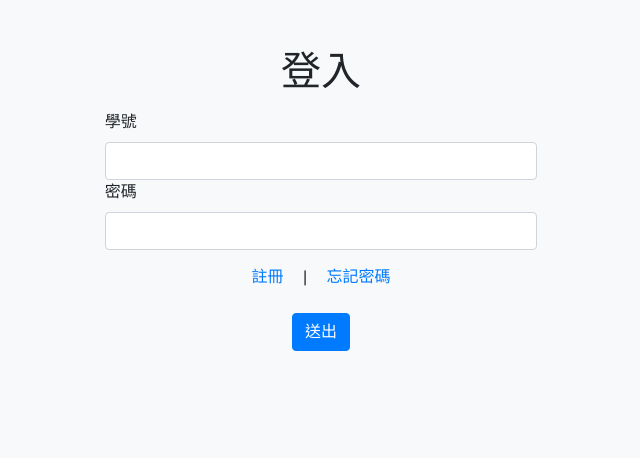
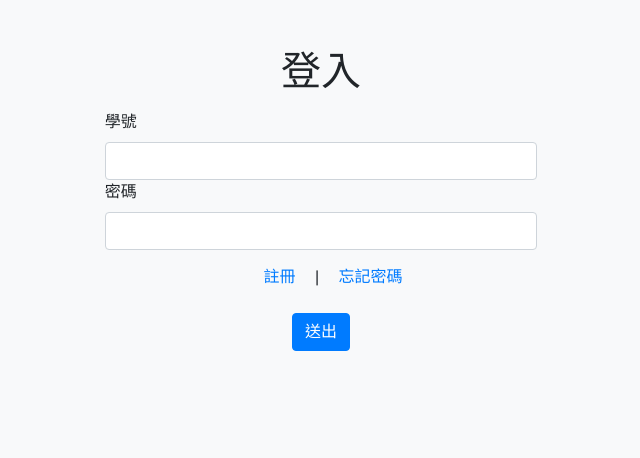
Before and after one commit to SIRLA-FJULIS/LIS-Lib-Shift-Arrangement-System, a Flask app: page /login in a window 1280 px wide. Shown: the part 71-529 px from the top of the page, without its empty margins (319-959 px from the left). Run offline with Flask 2, Linux system fonts and the light colour scheme; some libraries are stand-ins or nearby versions.

Commit message:
調整login的那根

```diff
--- a/app/templates/login.html
+++ b/app/templates/login.html
@@ -13,7 +13,7 @@
         </div>
         <div id="signInConnects" style="text-align: center;">
             <div class="container">
-                <a href="/signup">註冊</a><span class="container"> | </span><a href="/forgotpassword">忘記密碼</a>
+                <a class="ml-4" href="/signup">註冊</a><span class="container"> | </span><a href="/forgotpassword">忘記密碼</a>
             </div>
             <br/>
             {{ form.submit(class="btn btn-primary", id="signInSubmit") }}
```
